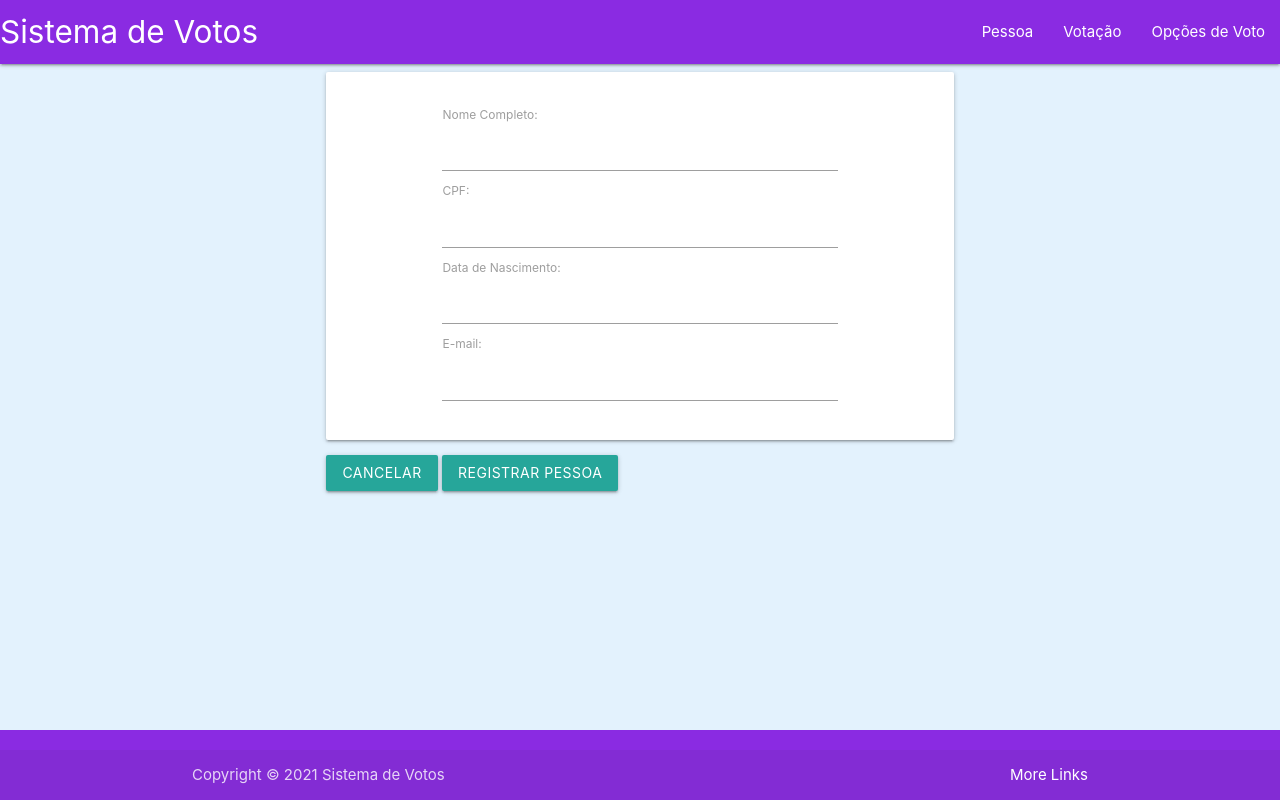
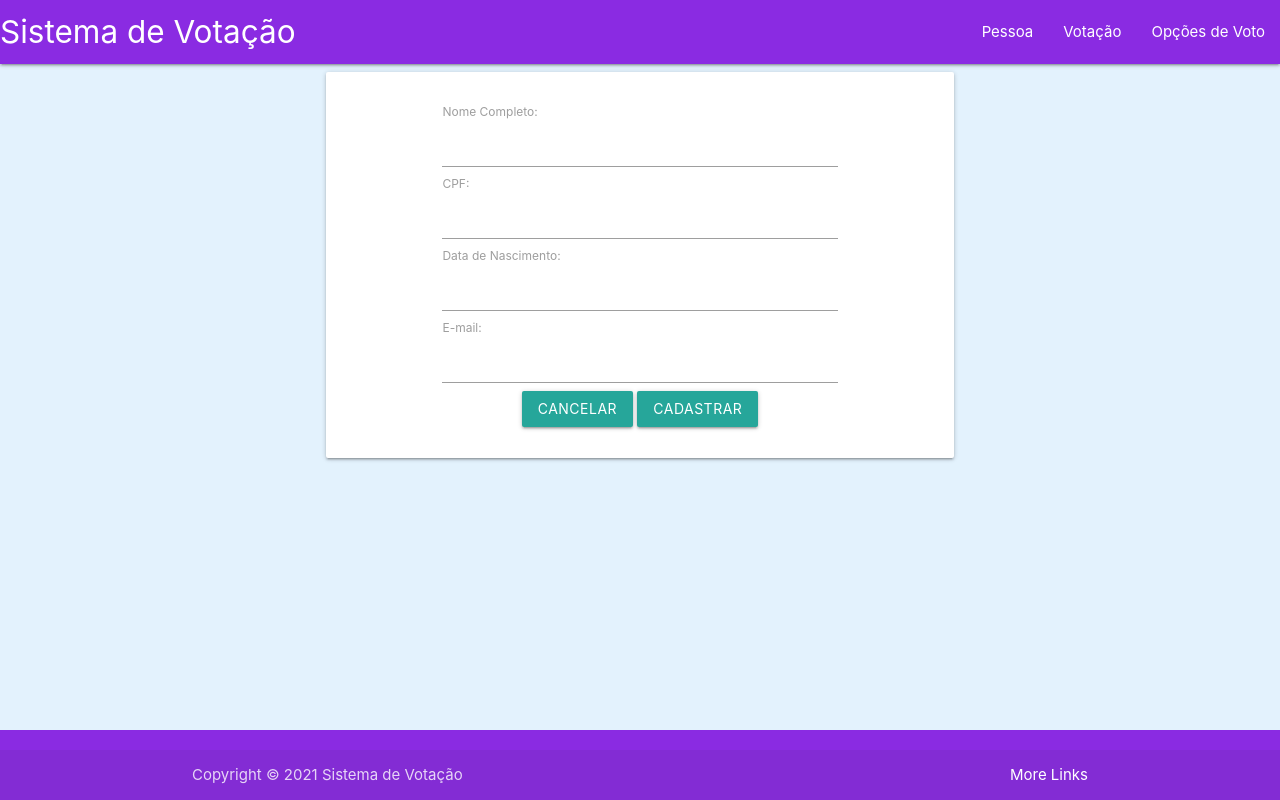
Before and after one commit to LucasSantus/django-polls, a Django app: page /cadastro/registrar-pessoa/ in a window 1280 px wide. Run offline with Django 3.2, Linux system fonts and the light colour scheme.

Commit message:
adicionando alterações

```diff
--- a/cadastro/urls.py
+++ b/cadastro/urls.py
@@ -9,5 +9,5 @@ urlpatterns = [
     path("listar-pessoas/", listar_pessoas, name="listar_pessoas"),
 
     path("votar/<int:id_votacao>", votar, name="votar"),
-    path("validar_cpf/<int:id>", validar_cpf, name="validar_cpf"),
+    path("validacao/<int:id>", validacao, name="validacao"),
 ]
--- a/cadastro/views.py
+++ b/cadastro/views.py
@@ -95,7 +95,7 @@ def votar(request, id_votacao):
 
     return render(request, "cadastro/votar.html", context)
 
-def validar_cpf(request, id):
+def validacao(request, id):
     pessoas = Pessoa.objects.all()
 
     if request.POST:
@@ -103,4 +103,4 @@ def validar_cpf(request, id):
             if validar.cpf == request.POST.get('cpf', None):
                 return redirect("votar", id)
 
-    return render(request, "cadastro/validar_cpf.html")
+    return render(request, "cadastro/validacao.html")
--- a/templates/base.html
+++ b/templates/base.html
@@ -1,6 +1,5 @@
 {% load static %}
 
-<!DOCTYPE html>
 <html>
     <head>
         <!-- Import Material Icons -->
@@ -9,7 +8,7 @@
         <!--Import materialize.css-->
         <link type="text/css" rel="stylesheet" href="{% static 'css/materialize.min.css' %}" media="screen,projection"/>
 
-        <!-- css interno -->
+        <!-- Import CSS Personalizado -->
         <link type="text/css" rel="stylesheet" href="{% static 'css/styles.css' %}">
 
         <!-- Let browser know website is optimized for mobile -->
@@ -18,48 +17,22 @@
         <!-- Import JQuery -->
         <script src="https://code.jquery.com/jquery-3.3.1.min.js"integrity="sha256-FgpCb/KJQlLNfOu91ta32o/NMZxltwRo8QtmkMRdAu8="crossorigin="anonymous"></script>
 
-        <!-- Import Java Script -->
+        <!-- Import Java Script Materialize -->
         <script type="text/javascript" src="{% static 'js/materialize.min.js' %}" defer></script>
-        <script src="js/index.js" defer></script>
 
+        <!-- Import Java Script Personalizado -->
+        <script src="{% static 'js/index.js' %}" defer></script>
+
+        <!-- Import Java Script DateTimePicker -->
         <script type="text/javascript" src="{% static 'js/materializedatetimepicker.js' %}" defer></script>
     </head>
 
     <body>
-        <script>
-
-            $(document).ready(function(){
-                $('select').formSelect();
-                $('.datepicker').datepicker({
-                    i18n: {
-                    months: ['Janeiro', 'Fevereiro', 'Março', 'Abril', 'Maio', 'Junho', 'Julho', 'Agosto', 'Setembro', 'Outubro', 'Novembro', 'Dezembro'],
-                    monthsShort: ['Jan', 'Fev', 'Mar', 'Abr', 'Mai', 'Jun', 'Jul', 'Ago', 'Set', 'Out', 'Nov', 'Dez'],
-                    weekdays: ['Domingo', 'Segunda', 'Terça', 'Quarta', 'Quinta', 'Sexta', 'Sabádo'],
-                    weekdaysShort: ['Dom', 'Seg', 'Ter', 'Qua', 'Qui', 'Sex', 'Sab'],
-                    weekdaysAbbrev: ['D', 'S', 'T', 'Q', 'Q', 'S', 'S'],
-                    today: 'Hoje',
-                    clear: 'Limpar',
-                    cancel: 'Sair',
-                    done: 'Confirmar',
-                    labelMonthNext: 'Próximo mês',
-                    labelMonthPrev: 'Mês anterior',
-                    labelMonthSelect: 'Selecione um mês',
-                    labelYearSelect: 'Selecione um ano',
-                    selectMonths: true,
-                    selectYears: 15,
-                    },
-                    format: 'yyyy-mm-dd',
-                    container: 'body',
-                    minDate: new Date(),
-                });
-            });
-
-            </script>
         <header>
             <div class="navbar-fixed">
                 <nav>
                     <div class="nav-wrapper">
-                        <a href="{% url 'index' %}" class="brand-logo">Sistema de Votos</a>
+                        <a href="{% url 'index' %}" class="brand-logo truncate">Sistema de Votação</a>
                         <ul class="right hide-on-med-and-down">
                             <li><a href="{% url 'registrar_pessoa' %}">Pessoa</a></li>
                             <li><a href="{% url 'registrar_votacao' %}">Votação</a></li>
@@ -73,20 +46,12 @@
         <main>
             {% block content %}
             {% endblock %}
-            <!--
-            <div class="fixed-action-btn">
-                <a href="#" class="btn-floating btn-large pulse">
-                    <i class="large material-icons">add</i>
-                </a>
-            </div>
-            -->
-
         </main>
 
         <footer class="page-footer">
             <div class="footer-copyright">
                 <div class="container">
-                    Copyright © 2021 Sistema de Votos
+                    Copyright © 2021 Sistema de Votação
                     <a class="white-text text-lighten-3 right" href="#!">More Links</a>
                 </div>
         </footer>
--- a/templates/cadastro/registrar_pessoa.html
+++ b/templates/cadastro/registrar_pessoa.html
@@ -7,13 +7,6 @@
 <script>
     $(document).ready(function(){
         $("#id_data_nascimento").addClass('datepicker').attr("type","text");
-        $("#id_data_inicio").attr("type","text");
-        $("#id_data_fim").attr("type","text");
-
-        M.AutoInit();
-
-        var DateField = MaterialDateTimePicker.create($('#id_data_inicio'));
-        var DateField = MaterialDateTimePicker.create($('#id_data_fim'));
     });
 </script>
 
@@ -27,14 +20,14 @@
                         <div class="container style-form">
                             {{ form|materializecss }}
                         </div>
-                    </div>
-                    <div class="text-right">
-                        <a href="{% url 'index' %}" class="btn btn-secondary text-white" type="button">
-                            <span class="text">Cancelar</span>
-                        </a>
-                        <button class="btn btn-primary" type="submit">
-                            <span class="text">Registrar Pessoa</span>
-                        </button>
+                        <div class="center text-right">
+                            <a href="{% url 'index' %}" class="btn btn-secondary text-white" type="button">
+                                <span class="text">Cancelar</span>
+                            </a>
+                            <button class="btn btn-primary" type="submit">
+                                <span class="text">Cadastrar</span>
+                            </button>
+                        </div>
                     </div>
                 </div>
             </form>
--- a/templates/cadastro/votar.html
+++ b/templates/cadastro/votar.html
@@ -3,6 +3,12 @@
 {% load materializecss %}
 
 {% block content %}
+
+<script>
+    $(document).ready(function(){
+        $("#id_data_nascimento").addClass('datepicker').attr("type","text");
+    });
+</script>
 
 <main>
     <div class="container">
--- a/templates/home/index.html
+++ b/templates/home/index.html
@@ -36,7 +36,7 @@
                                     <td>{{votacao.nome}}</td>
                                     <td>{{votacao.data_inicio}}</td>
                                     <td>{{votacao.data_fim}}</td>
-                                    <td><a href="{% url 'validar_cpf' votacao.id %}">Votar</a></td>
+                                    <td><a href="{% url 'validacao' votacao.id %}">Votar</a></td>
                                 </tr>
                             {% endfor %}
                         </tbody>
```
Also changed, not shown: requirements.txt (+5 -2 lines), static/js/index.js (added, +36 -0 lines), templates/cadastro/validacao.html (renamed from templates/cadastro/validar_cpf.html).
